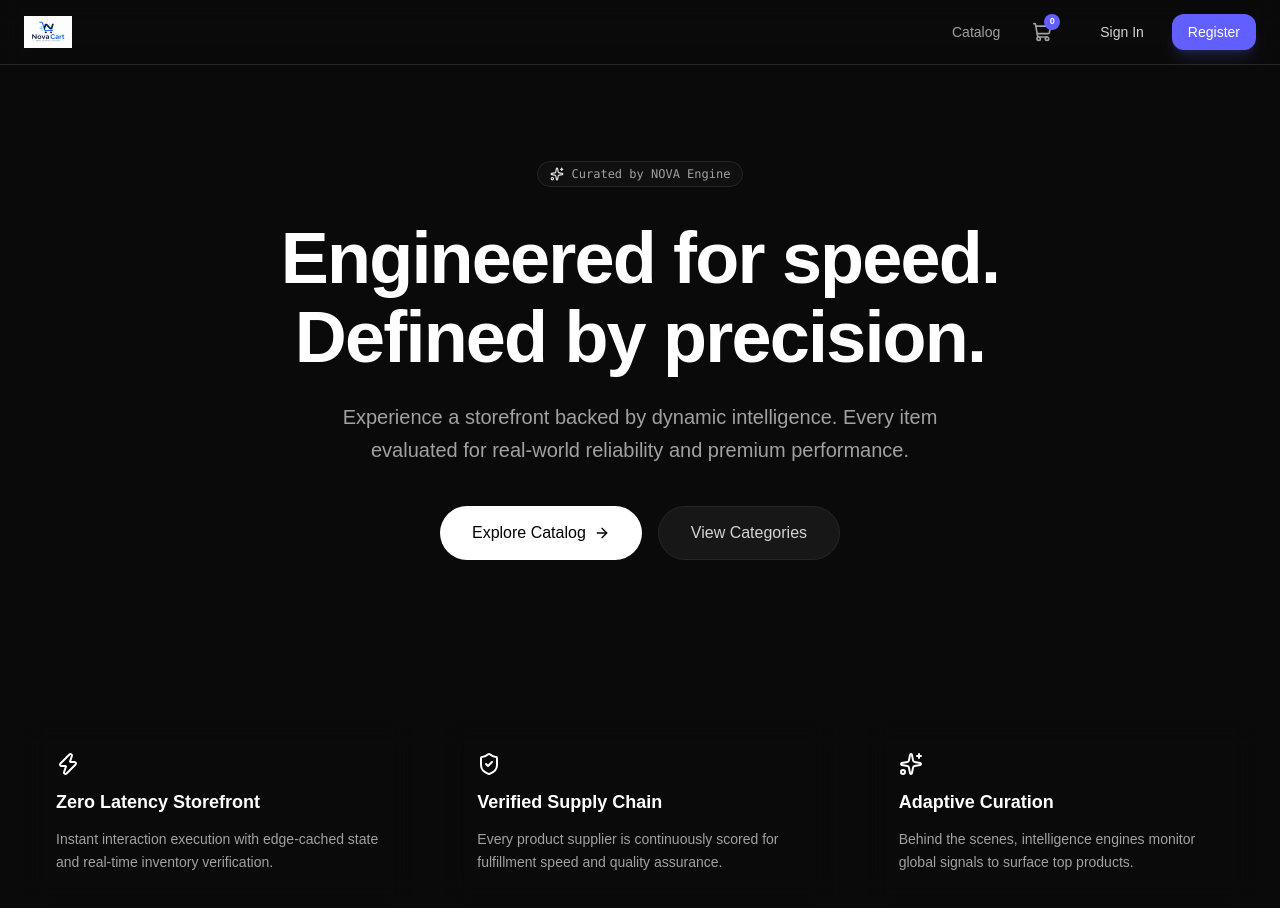
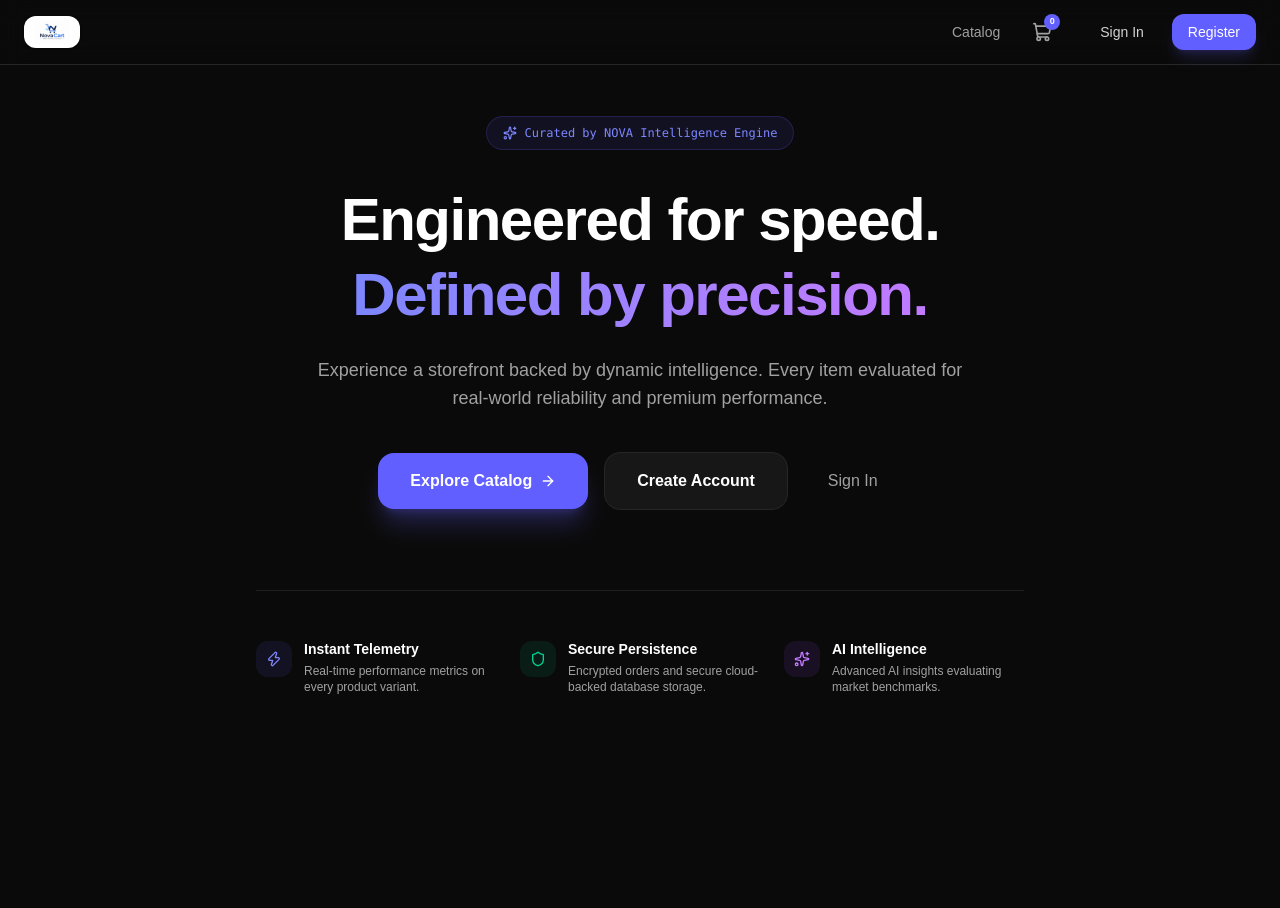
Before and after one commit to drkhanabrar/novacart, a Next.js app: page / in a window 1280 px wide. Shown: the top 908 px of the page. After the commit the page ends 800 px from the top, so only its background shows below. Built offline with nearby package versions, Linux system fonts and the light colour scheme; no server answers.

Commit message:
fix: finalize setup and updates for production deployment

```diff
--- a/src/app/page.tsx
+++ b/src/app/page.tsx
@@ -1,59 +1,78 @@
 import Link from "next/link";
-import { ArrowRight, ShieldCheck, Zap, Sparkles } from "lucide-react";
+import { ArrowRight, Sparkles, Shield, Zap } from "lucide-react";
 
-export default function HomePage() {
+export default function LandingPage() {
   return (
-    <div className="flex flex-col gap-24 pb-24">
-      <section className="relative pt-24 pb-16 px-6 max-w-7xl mx-auto w-full text-center flex flex-col items-center">
-        <div className="inline-flex items-center gap-2 px-3 py-1 rounded-full border border-neutral-800 bg-neutral-900/50 text-xs font-mono text-neutral-400 mb-8">
-          <Sparkles className="w-3.5 h-3.5 text-neutral-200" />
-          <span>Curated by NOVA Engine</span>
+    <div className="min-h-[85vh] flex flex-col items-center justify-center px-6 text-center">
+      <div className="inline-flex items-center gap-2 px-4 py-2 rounded-full bg-indigo-500/10 border border-indigo-500/20 text-indigo-400 text-xs font-mono mb-8 backdrop-blur-md">
+        <Sparkles className="w-3.5 h-3.5" />
+        Curated by NOVA Intelligence Engine
       </div>
 
-        <h1 className="text-5xl sm:text-7xl font-bold tracking-tight text-white max-w-4xl leading-[1.1]">
-          Engineered for speed. Defined by precision.
+      <h1 className="text-4xl sm:text-6xl font-extrabold text-white tracking-tight max-w-4xl leading-tight">
+        Engineered for speed. <br />
+        <span className="text-transparent bg-clip-text bg-gradient-to-r from-indigo-400 to-purple-400">
+          Defined by precision.
+        </span>
       </h1>
 
-        <p className="mt-6 text-lg sm:text-xl text-neutral-400 max-w-2xl leading-relaxed">
+      <p className="text-base sm:text-lg text-neutral-400 max-w-2xl mt-6">
         Experience a storefront backed by dynamic intelligence. Every item evaluated for real-world reliability and premium performance.
       </p>
 
-        <div className="mt-10 flex flex-col sm:flex-row gap-4 w-full sm:w-auto">
-          <Link href="/products" className="inline-flex items-center justify-center gap-2 bg-white text-black font-medium px-8 py-3.5 rounded-full hover:bg-neutral-200 transition-colors">
+      <div className="flex flex-wrap items-center justify-center gap-4 mt-10">
+        <Link
+          href="/products"
+          className="px-8 py-4 bg-indigo-500 hover:bg-indigo-600 text-white rounded-2xl font-bold transition-all flex items-center gap-2 shadow-xl shadow-indigo-500/25"
+        >
           Explore Catalog
           <ArrowRight className="w-4 h-4" />
         </Link>
-          <Link href="/categories" className="inline-flex items-center justify-center bg-neutral-900 text-neutral-300 border border-neutral-800 font-medium px-8 py-3.5 rounded-full hover:bg-neutral-800 transition-colors">
-            View Categories
+        <Link
+          href="/register"
+          className="px-8 py-4 bg-neutral-900 hover:bg-neutral-800 border border-neutral-800 text-white rounded-2xl font-bold transition-all"
+        >
+          Create Account
+        </Link>
+        <Link
+          href="/login"
+          className="px-6 py-4 text-neutral-400 hover:text-white font-medium transition-colors"
+        >
+          Sign In
         </Link>
       </div>
-      </section>
 
-      <section className="max-w-7xl mx-auto px-6 w-full grid grid-cols-1 md:grid-cols-3 gap-8">
-        <div className="glass-panel p-8 rounded-2xl flex flex-col gap-3">
-          <Zap className="w-6 h-6 text-white" />
-          <h3 className="text-lg font-semibold text-white">Zero Latency Storefront</h3>
-          <p className="text-sm text-neutral-400 leading-relaxed">
-            Instant interaction execution with edge-cached state and real-time inventory verification.
-          </p>
+      <div className="grid grid-cols-1 sm:grid-cols-3 gap-6 max-w-3xl w-full mt-20 pt-12 border-t border-neutral-800/80 text-left">
+        <div className="flex items-start gap-3">
+          <div className="p-2.5 bg-indigo-500/10 rounded-xl text-indigo-400 mt-0.5">
+            <Zap className="w-4 h-4" />
+          </div>
+          <div>
+            <h3 className="text-sm font-bold text-white">Instant Telemetry</h3>
+            <p className="text-xs text-neutral-400 mt-1">Real-time performance metrics on every product variant.</p>
+          </div>
         </div>
 
-        <div className="glass-panel p-8 rounded-2xl flex flex-col gap-3">
-          <ShieldCheck className="w-6 h-6 text-white" />
-          <h3 className="text-lg font-semibold text-white">Verified Supply Chain</h3>
-          <p className="text-sm text-neutral-400 leading-relaxed">
-            Every product supplier is continuously scored for fulfillment speed and quality assurance.
-          </p>
+        <div className="flex items-start gap-3">
+          <div className="p-2.5 bg-emerald-500/10 rounded-xl text-emerald-400 mt-0.5">
+            <Shield className="w-4 h-4" />
+          </div>
+          <div>
+            <h3 className="text-sm font-bold text-white">Secure Persistence</h3>
+            <p className="text-xs text-neutral-400 mt-1">Encrypted orders and secure cloud-backed database storage.</p>
+          </div>
         </div>
 
-        <div className="glass-panel p-8 rounded-2xl flex flex-col gap-3">
-          <Sparkles className="w-6 h-6 text-white" />
-          <h3 className="text-lg font-semibold text-white">Adaptive Curation</h3>
-          <p className="text-sm text-neutral-400 leading-relaxed">
-            Behind the scenes, intelligence engines monitor global signals to surface top products.
-          </p>
+        <div className="flex items-start gap-3">
+          <div className="p-2.5 bg-purple-500/10 rounded-xl text-purple-400 mt-0.5">
+            <Sparkles className="w-4 h-4" />
           </div>
-      </section>
+          <div>
+            <h3 className="text-sm font-bold text-white">AI Intelligence</h3>
+            <p className="text-xs text-neutral-400 mt-1">Advanced AI insights evaluating market benchmarks.</p>
+          </div>
+        </div>
+      </div>
     </div>
   );
 }
--- a/src/components/Navbar.tsx
+++ b/src/components/Navbar.tsx
@@ -29,8 +29,10 @@ export function Navbar() {
       <header className="sticky top-0 z-50 w-full border-b border-neutral-800 bg-[#0a0a0a]/80 backdrop-blur-md">
         <div className="max-w-7xl mx-auto px-6 h-16 flex items-center justify-between">
 
-          <Link href="/" className="flex items-center gap-2 hover:opacity-85 transition-opacity">
-            <img src="/logo.png" alt="Nova Cart" className="h-8 w-auto object-contain" />
+          <Link href="/" className="flex items-center gap-2 hover:opacity-90 transition-opacity">
+            <div className="bg-white px-2.5 py-1 rounded-xl shadow-sm flex items-center justify-center">
+              <img src="/logo.png" alt="Nova Cart" className="h-6 w-auto object-contain" />
+            </div>
           </Link>
 
           <div className="flex items-center gap-6">
```
Also changed, not shown: package.json (+7 -3 lines), 1 other file (tests, documents, lock files or other folders). Lines whose indentation alone changed are shown as unchanged.
